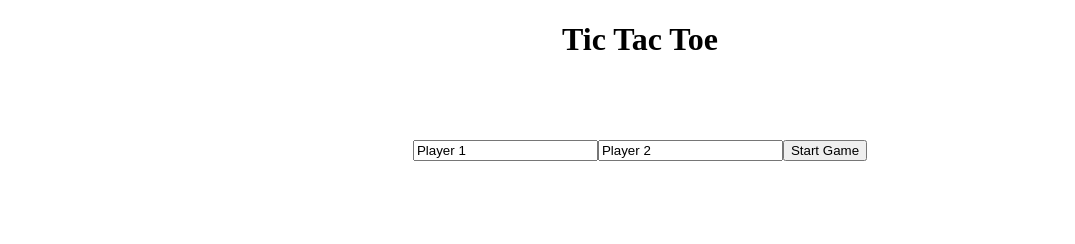
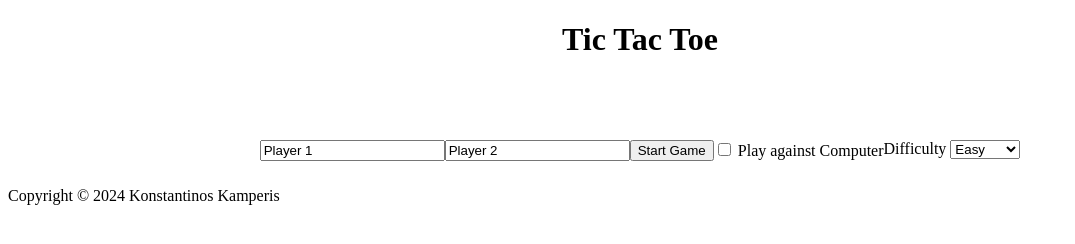
Before and after one commit to konskabe/TicTacToe, a plain HTML site: page index.html in a window 1280 px wide. Shown: the whole page, without its empty margins (0-1075 px from the left). Drawn offline with Linux system fonts and the light colour scheme.

Commit message:
Added AI difficulty selection and footer

```diff
--- a/index.html
+++ b/index.html
@@ -15,9 +15,34 @@
             <input type="text" id="player2" placeholder="Player 2 Name" value="Player 2">
             <button id="startButton">Start Game</button>
             <button id="restartButton">Restart Game</button>
+            <label>
+                <input type="checkbox" id="vsComputer"> Play against Computer
+            </label>
+            <div id="difficultyContainer">
+                <label for="difficulty">Difficulty</label>
+                <select id="difficulty">
+                    <option value="easy" selected>Easy</option>
+                    <option value="medium">Medium</option>
+                    <option value="hard">Hard</option>
+                </select>
+            </div>
         </div>
         <div id="message"></div>
+        <div id="fireworksContainer" style="position: fixed; top: 0; left: 0; width: 100%; height: 100%; pointer-events: none;"></div>
     </main>
+
+    <footer class="footer">
+        <p>
+            Copyright ©
+            <script>
+                document.write(new Date().getFullYear())
+            </script>
+            Konstantinos Kamperis
+        </p>
+    </footer>
+
     <script src="tictactoe.js"></script>
+    <script src="https://cdn.jsdelivr.net/npm/fireworks-js/dist/fireworks.js"></script>
+
 </body>
 </html>
```
